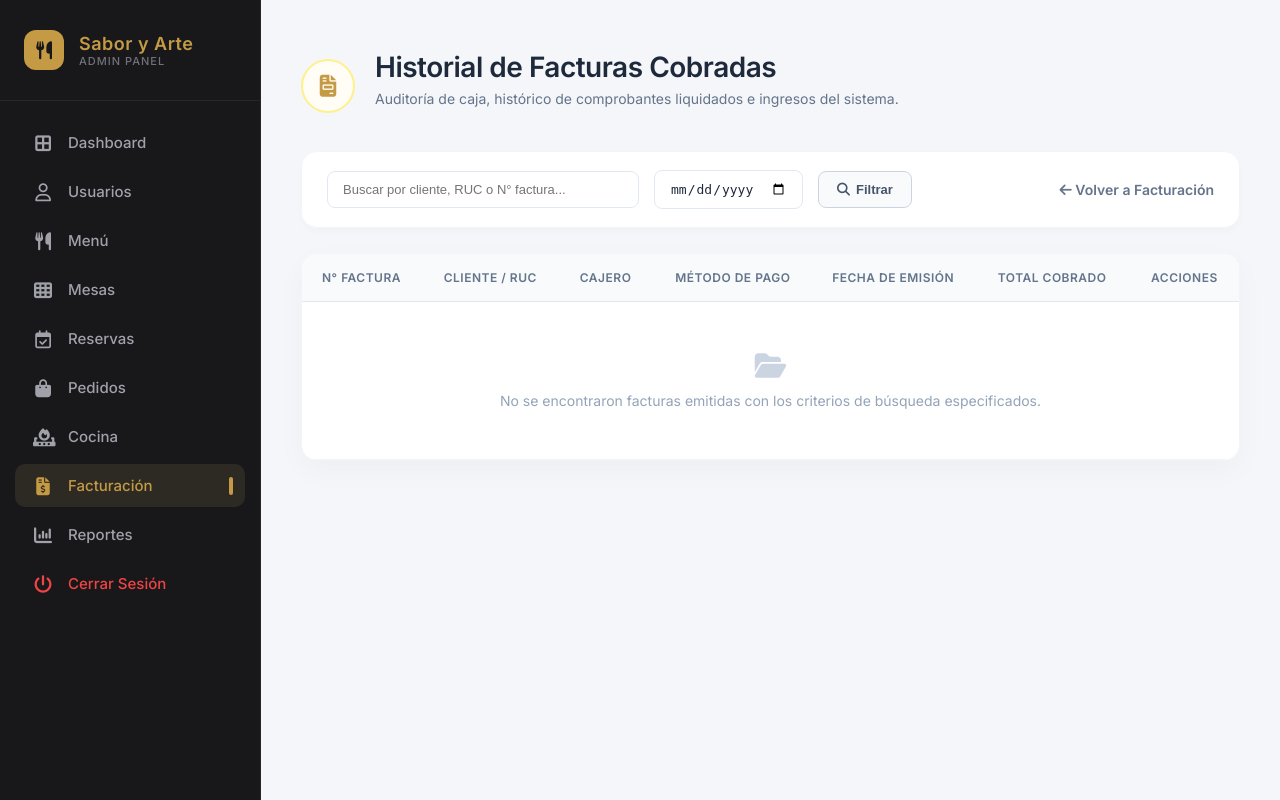
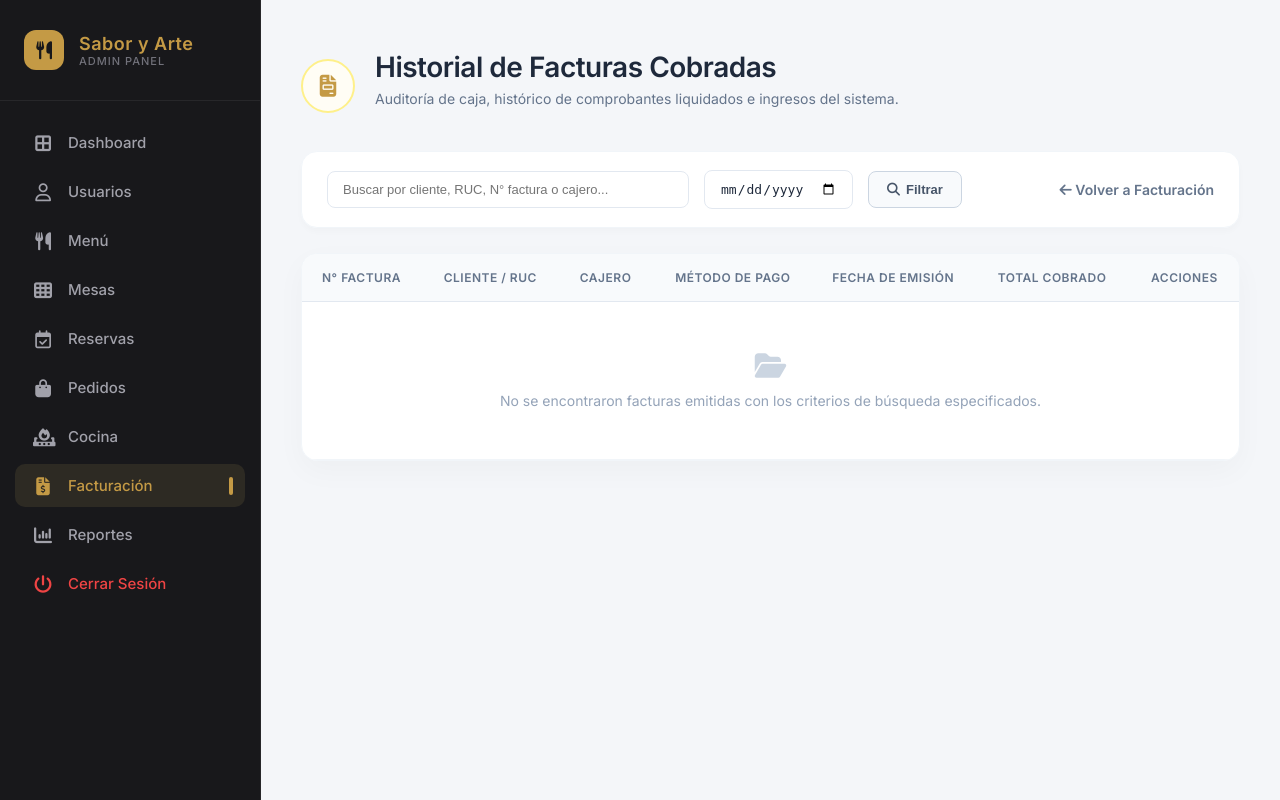
Before and after one commit to 10SEBASG01/Restaurante-Sistema, a Django app: page /facturacion/historial/ in a window 1280 px wide. Run offline with Django 5.2, Linux system fonts and the light colour scheme; the visitor is signed in with stand-in values (Sample User, id 1); data that the repository does not hold is empty.

Commit message:
Correciones de filtrado Version 8 Restaurante

```diff
--- a/apps/facturacion/views.py
+++ b/apps/facturacion/views.py
@@ -238,10 +238,14 @@ def historial_facturas(request):
     facturas = Factura.objects.all()
 
     if search_query:
+        # Se agregaron los campos id_cajero__first_name, last_name y username al filtro Q
         facturas = facturas.filter(
             Q(cliente_nombre__icontains=search_query) |
             Q(cliente_identificacion__icontains=search_query) |
-            Q(secuencial__icontains=search_query)
+            Q(secuencial__icontains=search_query) |
+            Q(id_cajero__first_name__icontains=search_query) |
+            Q(id_cajero__last_name__icontains=search_query) |
+            Q(id_cajero__username__icontains=search_query)
         )
 
     if fecha_query:
--- a/templates/facturacion/historial_facturas.html
+++ b/templates/facturacion/historial_facturas.html
@@ -33,7 +33,7 @@
         font-size: 13px; color: #1e293b; outline: none; transition: 0.3s; background: #ffffff;
     }
     .filter-input:focus { border-color: #c49a45; box-shadow: 0 0 0 2px rgba(196, 154, 69, 0.1); }
-    .filter-input-search { width: 280px; }
+    .filter-input-search { width: 330px; } /* Ajuste de ancho para el placeholder largo */
 
     .btn-search {
         background: #f8fafc; border: 1px solid #cbd5e1; padding: 10px 18px;
@@ -110,7 +110,7 @@
         <input type="text"
                name="search"
                value="{{ search_query }}"
-               placeholder="Buscar por cliente, RUC o N° factura..."
+               placeholder="Buscar por cliente, RUC, N° factura o cajero..."
                class="filter-input filter-input-search">
 
         <input type="date"
--- a/templates/usuarios/lista_usuarios.html
+++ b/templates/usuarios/lista_usuarios.html
@@ -14,6 +14,7 @@
         outline: none; font-size: 14px; color: #4a5568; background-color: #f8fafc;
     }
     .filters-bar input[type="text"]:focus, .filters-bar select:focus { border-color: #c49a45; }
+    .filter-input-search { width: 300px; }
 
     .btn-gold { background-color: #c49a45; color: white; padding: 10px 20px; border-radius: 8px; text-decoration: none; font-size: 14px; font-weight: 500; transition: 0.3s; white-space: nowrap; }
     .btn-gold:hover { background-color: #b0883b; }
@@ -63,7 +64,7 @@
     </div>
 
     <form method="GET" class="filters-bar">
-        <input type="text" name="q" value="{{ query }}" placeholder="🔍 Buscar usuario..." onkeypress="if(event.keyCode == 13){ this.form.submit(); }">
+        <input type="text" name="q" value="{{ query }}" placeholder="🔍 Buscar por nombre o apellido..." class="filter-input-search" onkeypress="if(event.keyCode == 13){ this.form.submit(); }">
         <select name="rol" onchange="this.form.submit()">
             <option value="Todos">Roles: Todos</option>
             {% for clave, valor in roles_disponibles %}
@@ -85,7 +86,7 @@
     <table>
         <thead>
             <tr>
-                <th>Usuario</th>
+                <th>Nombre y Apellidos</th>
                 <th>Correo Electrónico</th>
                 <th>Rol</th>
                 <th>Estado</th>
```
Also changed, not shown: apps/usuarios/views.py (+7 -2 lines).
